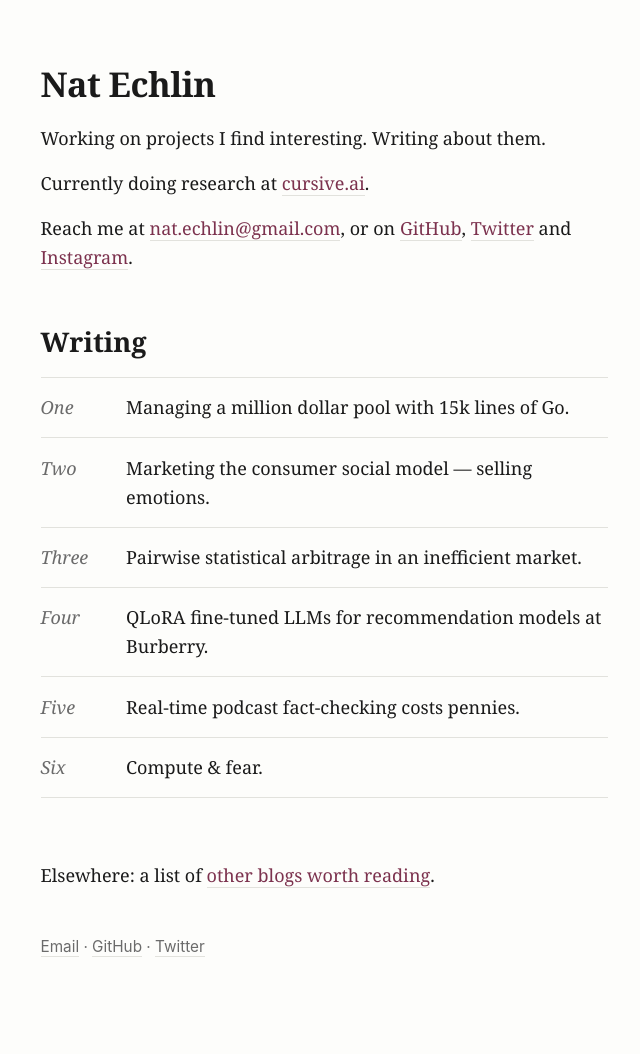
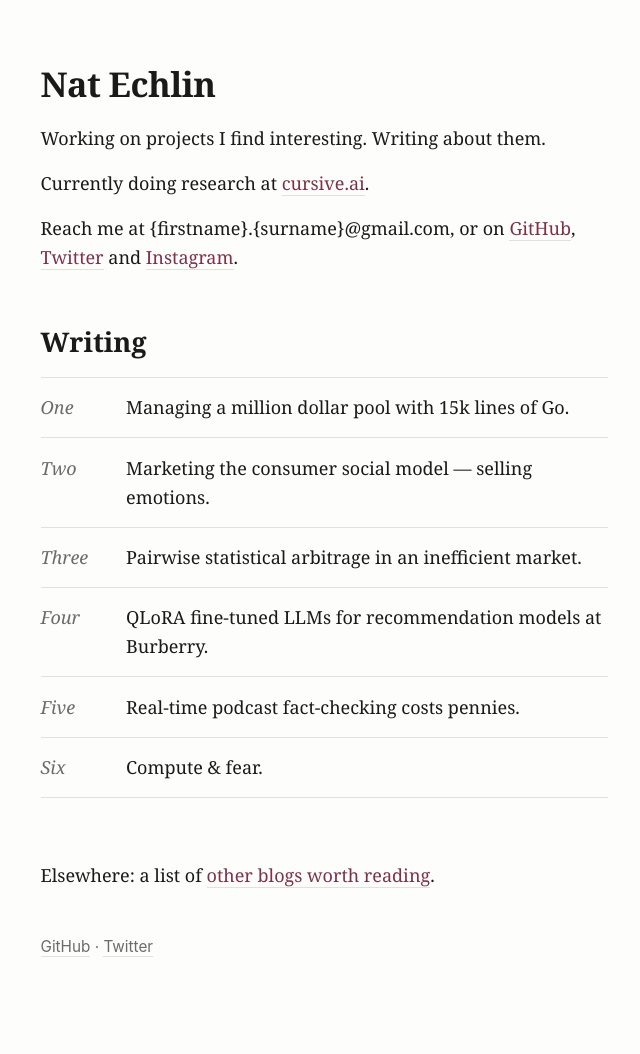
Before and after one commit to nat-echlin/nat-echlin.github.io, a Jekyll site: the page built from docs/index.markdown, in a window 1280 px wide. Shown: the whole page, without its empty margins (316-956 px from the left). Built offline with Jekyll 4.4.1, drawn with Linux system fonts in a browser that asks for light colours.

Commit message:
Obfuscate email on site

```diff
--- a/docs/_config.yml
+++ b/docs/_config.yml
@@ -1,8 +1,7 @@
-# Site settings — accessed in layouts as {{ site.title }}, {{ site.email }}, etc.
+# Site settings — accessed in layouts as {{ site.title }}, {{ site.description }}, etc.
 
 title: Nat Echlin
 description: Working on projects I find interesting, and writing about them.
-email: nat.echlin@gmail.com
 url: "https://nat-echlin.com"
 
 twitter_username: NatEchlin
--- a/docs/_layouts/default.html
+++ b/docs/_layouts/default.html
@@ -53,7 +53,6 @@
         <p>Read more of my writing <a href="{{ '/' | relative_url }}">here</a>.</p>
         {%- endif %}
         <p>
-          <a href="mailto:{{ site.email }}">Email</a> ·
           <a href="https://github.com/{{ site.github_username }}">GitHub</a> ·
           <a href="https://twitter.com/{{ site.twitter_username }}">Twitter</a>
         </p>
--- a/docs/index.markdown
+++ b/docs/index.markdown
@@ -10,7 +10,7 @@ Working on projects I find interesting. Writing about them.
 
 Currently doing research at [cursive.ai](https://www.cursive.ai/).
 
-Reach me at [nat.echlin@gmail.com](mailto:nat.echlin@gmail.com), or on
+Reach me at {firstname}.{surname}@gmail.com, or on
 [GitHub](https://github.com/nat-echlin),
 [Twitter](https://twitter.com/NatEchlin) and
 [Instagram](https://instagram.com/nat.echlin).
```
